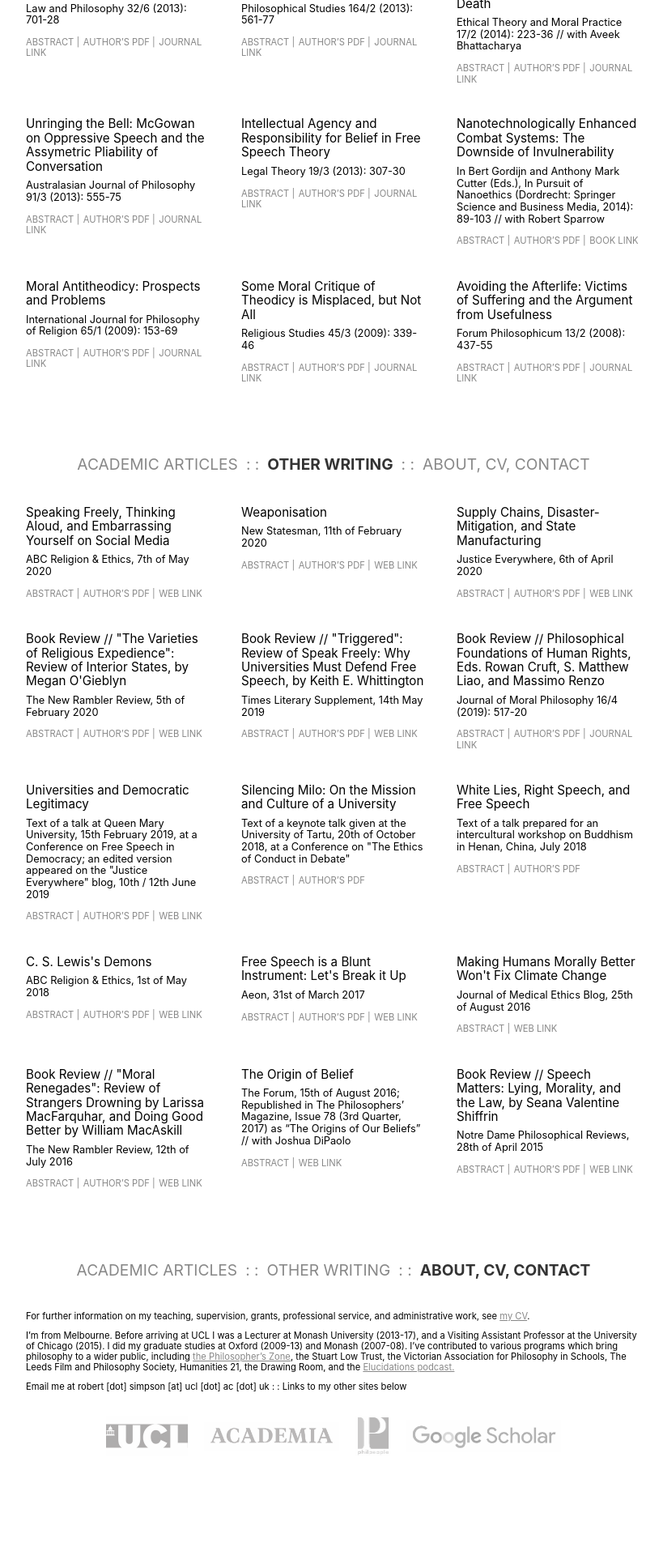
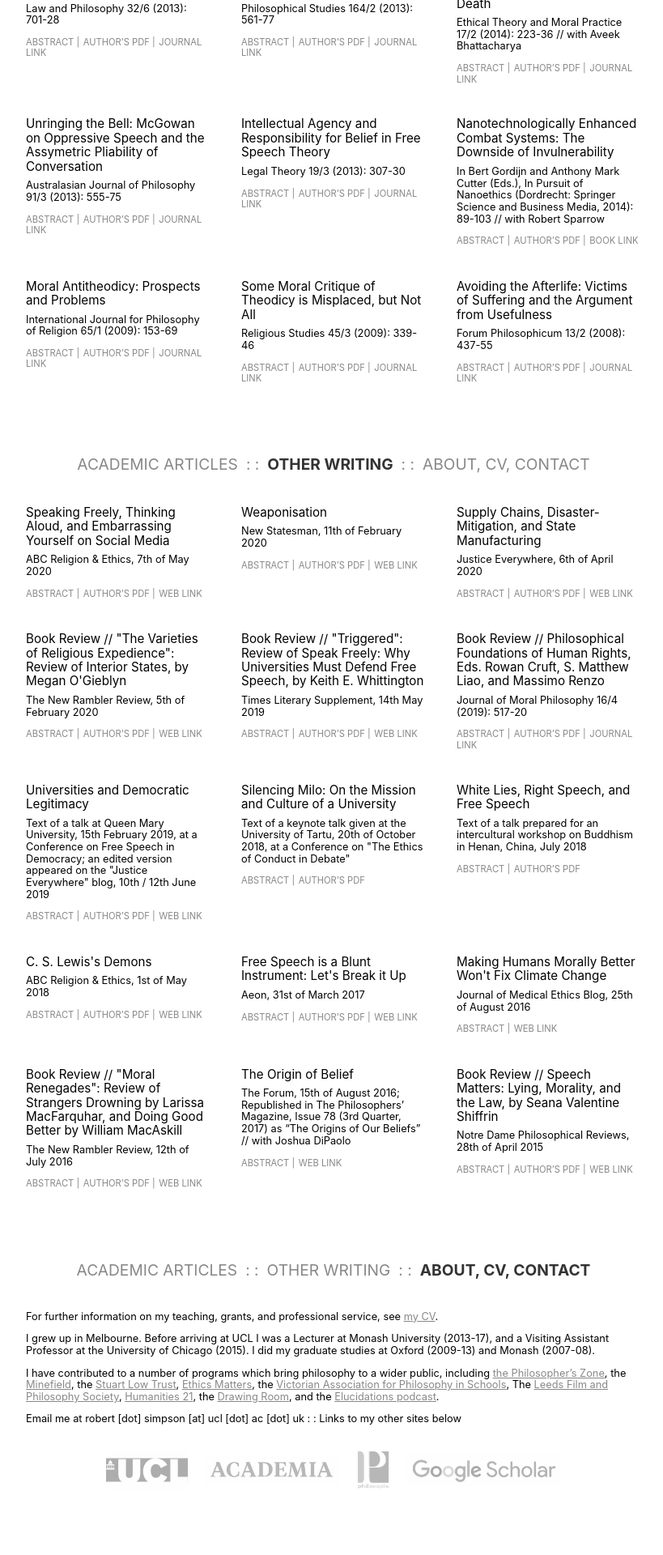
Before and after one commit to tristang/robertmarksimpson, a Jekyll site: the page built from index.md, in a window 1280 px wide. Shown: the part 1570-3490 px from the top of the page at 81% size, without its empty margins (228-1047 px from the left). Built offline with Jekyll 4.4.1, drawn with Linux system fonts in a browser that asks for light colours; before the commit the page ends 3448 px from its top, so only the background shows below that.

Commit message:
About 'about' content and styles

```diff
--- a/_layouts/page.html
+++ b/_layouts/page.html
@@ -44,30 +44,33 @@
 
       <section id="about" class="About">
         {% include navigation.html selected="about" %}
+
         <p>
-          For further information on my teaching, supervision, grants,
-          professional service, and administrative work, see <a href="/assets/pdfs/Robert-Simpson-Website-CV.pdf">my CV</a>.
-
+          For further information on my teaching, grants, and professional service, see
+          <a href="/assets/pdfs/Robert-Simpson-Website-CV.pdf" target="_blank">my CV</a>.
         </p>
 
         <p>
-          I’m from Melbourne. Before arriving at UCL I was a Lecturer at Monash
-          University (2013-17), and a Visiting Assistant Professor at the University
-          of Chicago (2015). I did my graduate studies at Oxford (2009-13) and
-          Monash (2007-08). I’ve contributed to various programs which bring
-          philosophy to a wider public, including
-          <a href="https://www.abc.net.au/radionational/programs/philosopherszone/free-speech-on-campus/10876206" target="_blank">the Philosopher’s Zone</a>,
-          the Stuart Low Trust, the
-          Victorian Association for Philosophy in Schools, The Leeds Film and
-          Philosophy Society, Humanities 21, the Drawing Room, and the
-          <a href="https://lucian.uchicago.edu/blogs/elucidations/2016/05/13/episode-83-bob-simpson-discusses-genealogical-anxiety/" target="_blank">
-            Elucidations podcast.
-          </a>
+          I grew up in Melbourne. Before arriving at UCL I was a Lecturer at Monash University (2013-17), and a Visiting
+          Assistant
+          Professor at the University of Chicago (2015). I did my graduate studies at Oxford (2009-13) and Monash (2007-08).
         </p>
 
         <p>
-          Email me at robert [dot] simpson [at] ucl [dot] ac [dot] uk : :
-          Links to my other sites below
+          I have contributed to a number of programs which bring philosophy to a wider public, including
+          <a href="https://www.abc.net.au/radionational/programs/philosopherszone/free-speech-on-campus/10876206" target="_blank">the Philosopher’s Zone</a>,
+          the <a href="https://www.abc.net.au/radionational/programs/theminefield/" target="_blank">Minefield</a>,
+          the <a href="https://www.slt.org.uk/philosophy-forum" target="_blank">Stuart Low Trust</a>,
+          <a href="https://ethicsmatterstvseries.com/" target="_blank">Ethics Matters</a>,
+          the <a href="http://www.vaps.vic.edu.au/" target="_blank">Victorian Association for Philosophy in Schools</a>,
+          The <a href="https://www.hydeparkpicturehouse.co.uk/strand/philosophy" target="_blank">Leeds Film and Philosophy Society</a>,
+          <a href="https://www.humanities21.com.au/" target="_blank">Humanities 21</a>,
+          the <a href="https://www.abc.net.au/radionational/programs/drawingroom/" target="_blank">Drawing Room</a>,
+          and the <a href="https://lucian.uchicago.edu/blogs/elucidations/2016/05/13/episode-83-bob-simpson-discusses-genealogical-anxiety/" target="_blank">Elucidations podcast</a>.
+        </p>
+
+        <p>
+          Email me at robert [dot] simpson [at] ucl [dot] ac [dot] uk : : Links to my other sites below
         </p>
 
         <div class="About-links">
--- a/_sass/main.scss
+++ b/_sass/main.scss
@@ -82,7 +82,7 @@ body {
 }
 
 .About {
-  font-size: 0.7em;
+  font-size: 0.8rem;
   &-links {
     display: flex;
     align-items: center;
```
